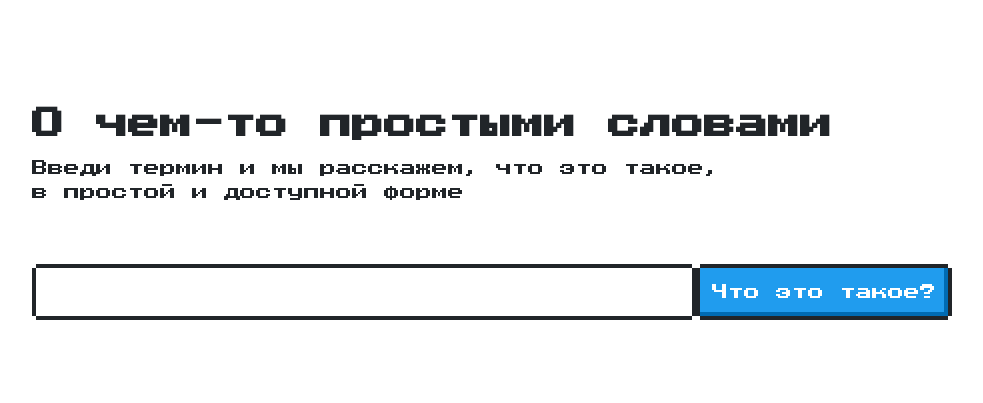
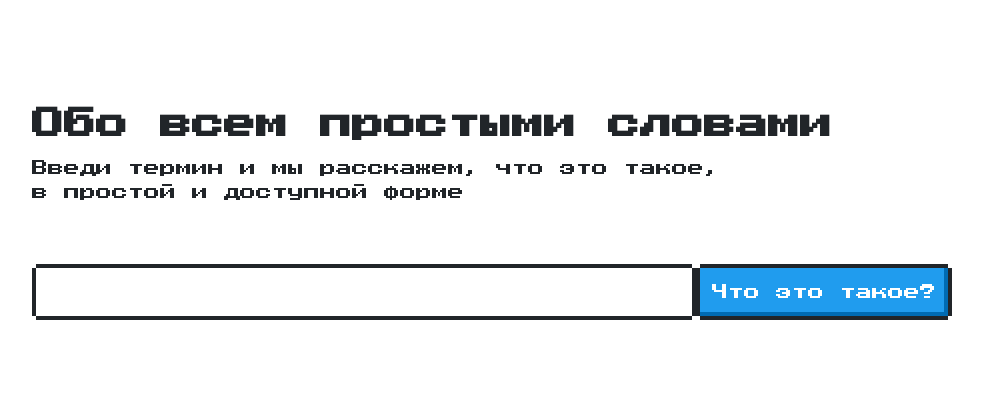
Before and after one commit to sms-system/bult-webinar-app, a plain HTML site: page index.html in a window 1280 px wide. Shown: the whole page, without its empty margins (148-1131 px from the left). Drawn offline with nearby package versions, Linux system fonts and the light colour scheme.

Commit message:
Update index.html

```diff
--- a/index.html
+++ b/index.html
@@ -76,7 +76,7 @@
     </script>
 </head>
 <body>
-    <h1>О чем-то простыми словами</h1>
+    <h1>Обо всем простыми словами</h1>
     <p>Введи термин и мы расскажем, что это такое,<br>в простой и доступной форме</p>
 
     <form id="form" class="searchInput">
```
